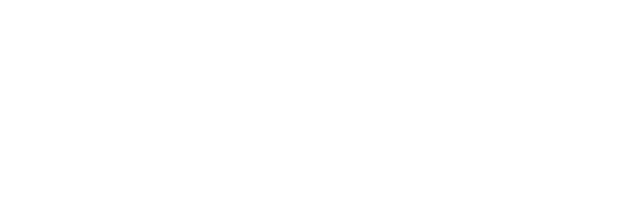
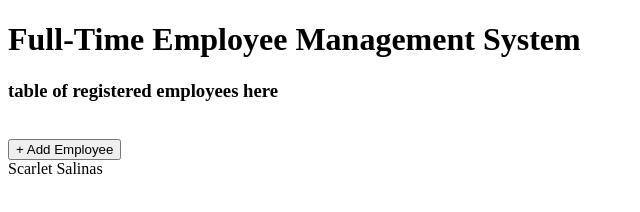
Before and after one commit to ScarletSalinas/CMPS2232-Task-1, a plain HTML site: page employees.html in a window 1280 px wide. Shown: the whole page, without its empty margins (0-640 px from the left). Drawn offline with Linux system fonts and the light colour scheme.

Commit message:
implemented header & add employee button

```diff
--- a/employees.html
+++ b/employees.html
@@ -1,11 +1,29 @@
+<!-- Scarlet Salinas -->
+<!-- Task 1: Full-Time Employee Management System -->
+<!-- File: employees.html (Front End) -->
+
 <!DOCTYPE html>
 <html lang="en">
 <head>
     <meta charset="UTF-8">
     <meta name="viewport" content="width=device-width, initial-scale=1.0">
+    <link rel="preconnect" href="https://fonts.googleapis.com">
+    <link rel="preconnect" href="https://fonts.gstatic.com" crossorigin>
+    <link href="https://fonts.googleapis.com/css2?family=Montserrat:ital,wght@0,100..900;1,100..900&display=swap" rel="stylesheet">
+
     <title>EMS</title>
 </head>
 <body>
+    <header>
+        <h1>Full-Time Employee Management System</h1>
+    </header>
+
+    <main>
+        <h3>table of registered employees here</h3>
+        <br/>
+        <button>+ Add Employee</button>
+    </main>
+    <footer>Scarlet Salinas</footer>
 
 </body>
 </html>
```
